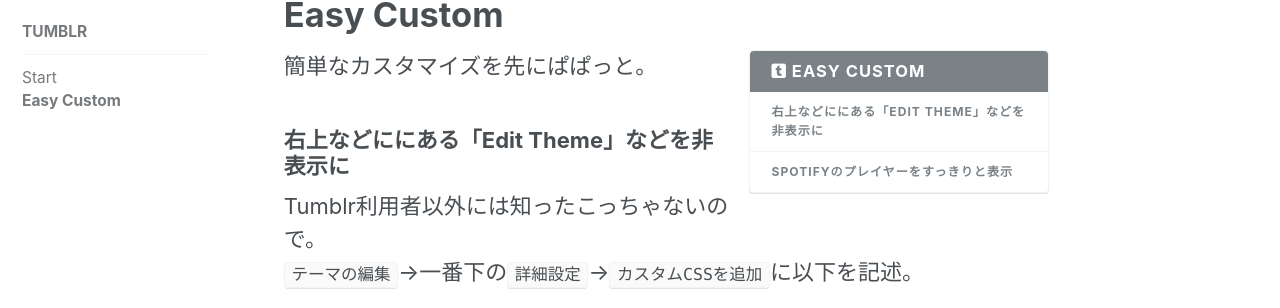
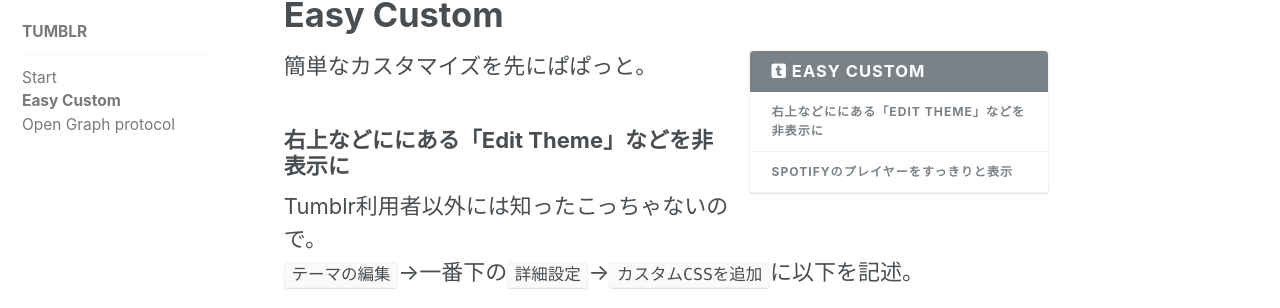
Before and after one commit to laureltreetop/laureltreetop.github.io, a Jekyll site: the page built from _tumblr/02-custom-easy.md, in a window 1280 px wide. Shown: the part 146-454 px from the top of the page. Built offline with Jekyll 4.4.1, drawn with Linux system fonts in a browser that asks for light colours; nearby versions of some CDN libraries; comment, search, counter and statistics services are not loaded.

Commit message:
Update navigation.yml

```diff
--- a/_data/navigation.yml
+++ b/_data/navigation.yml
@@ -34,3 +34,5 @@
         url: /tumblr/start/
       - title: "Easy Custom"
         url: /tumblr/custom-easy/
+      - title: "Open Graph protocol"
+        url: /tumblr/ogp/
```
